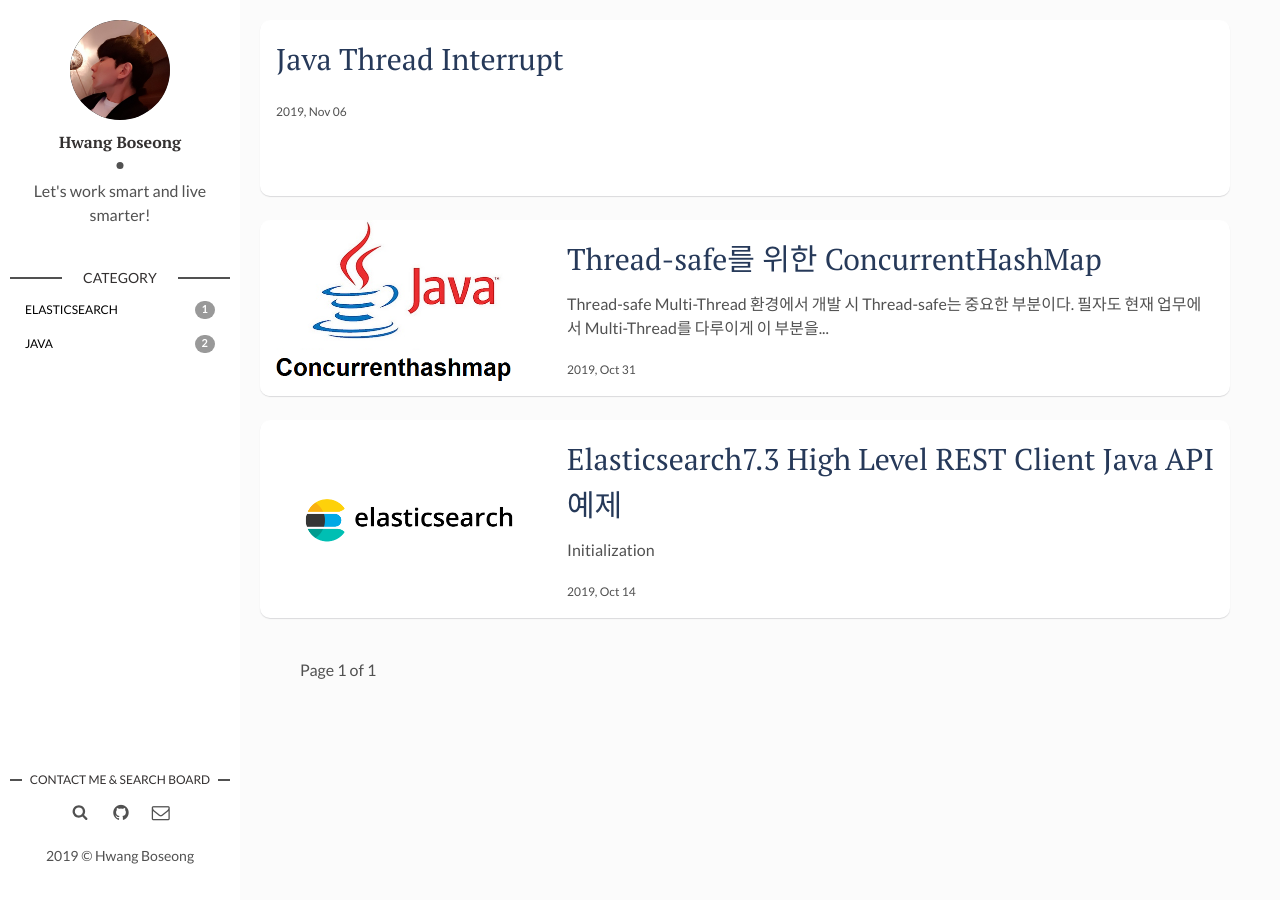
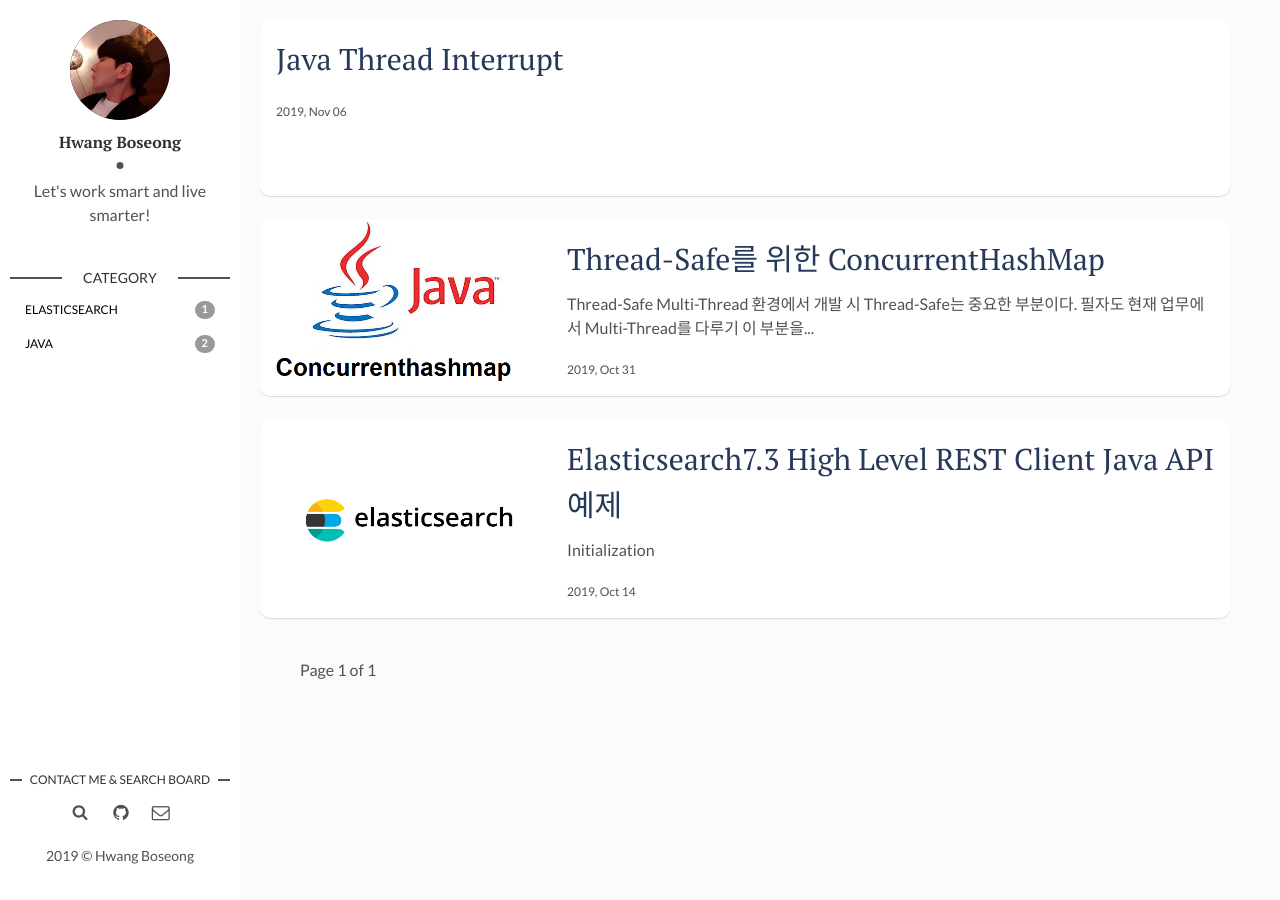
Before and after one commit to hboseong/hboseong.github.io, a Jekyll site: the page built from index.html, in a window 1280 px wide. Built offline with Jekyll 4.4.1, drawn with Linux system fonts in a browser that asks for light colours; nearby versions of some CDN libraries; the list of posts is cut into pages by our own code.

Commit message:
update content

```diff
--- a/_posts/2019-10-31-Java-ConcurrentHashMap.md
+++ b/_posts/2019-10-31-Java-ConcurrentHashMap.md
@@ -1,14 +1,16 @@
 ---
 layout: post
-title: "Thread-safe를 위한 ConcurrentHashMap"
+title: "Thread-Safe를 위한 ConcurrentHashMap"
 date: 2019-10-31 12:51:00 +0900
 categories: Java
 tags: Java
 img: concurrenthashmap.png
 ---
 
-# Thread-safe
-Multi-Thread 환경에서 개발 시 Thread-safe는 중요한 부분이다. 필자도 현재 업무에서 Multi-Thread를 다루이게 이 부분을 정리하고자 한다. 동기화(Synchronize)라고 표현하기도 하며 어떠한 Class의 인스턴스가 여러개의 Thread에서 동시 참조되고 해당 객체에 Operation 이 발생해도 정합성을 유지해줄때 보통 우리는 Thread-Safe 하다 라고 표현한다.
+# Thread-Safe
+ Multi-Thread 환경에서 개발 시 Thread-Safe는 중요한 부분이다. 필자도 현재 업무에서 Multi-Thread를 다루기 이 부분을 정리하고자 한다.
+ Thread-Safe란, 동기화(Synchronize)라고 표현하기도 하며 어떠한 Class의 인스턴스가 여러개의 Thread에서 동시 참조되고 해당 객체에 Operation 이 발생해도 정합성을 유지해줄때 보통 우리는 Thread-Safe 하다 라고 표현한다.
 
+# ConcurrentHashMap
 
 Reference: [조금 늦은, IT 관습 넘기](http://blog.breakingthat.com/2019/04/04/java-collection-map-concurrenthashmap/)
```
